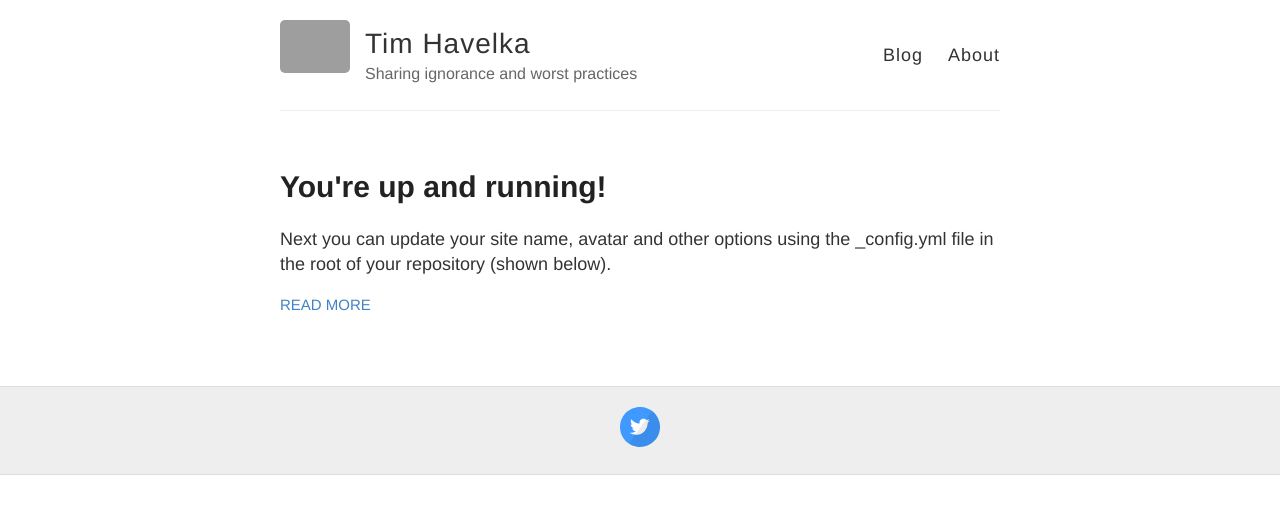
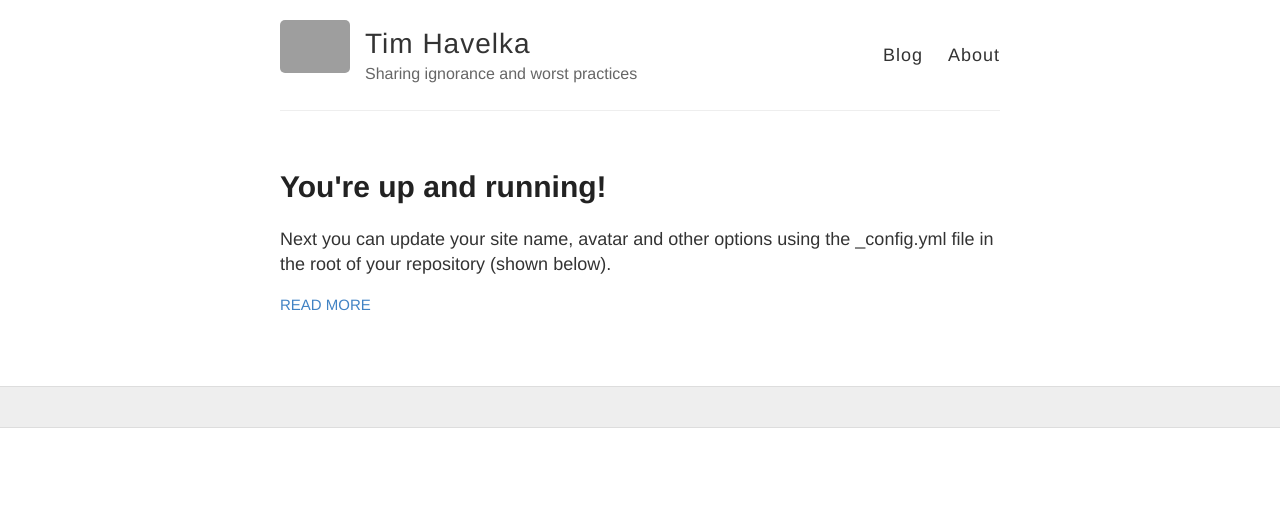
Before and after one commit to thavelka/thavelka.github.io, a Jekyll site: the page built from index.html, in a window 1280 px wide. Shown: the top 514 px of the page. Built offline with Jekyll 4.4.1, drawn with Linux system fonts in a browser that asks for light colours; grey boxes are pictures that could not be loaded.

```diff
--- a/_config.yml
+++ b/_config.yml
@@ -21,12 +21,12 @@ footer-links:
   email:
   facebook:
   flickr:
-  github: #barryclark/jekyll-now
+  github: # barryclark/jekyll-now
   instagram:
   linkedin:
   pinterest:
   rss: # just type anything here for a working RSS icon
-  twitter: jekyllrb
+  twitter: # jekyllrb
   stackoverflow: # your stackoverflow profile, e.g. "users/50476/bart-kiers"
   youtube: # channel/<your_long_string> or user/<user-name>
   googleplus: # anything in your profile username that comes after plus.google.com/
```
